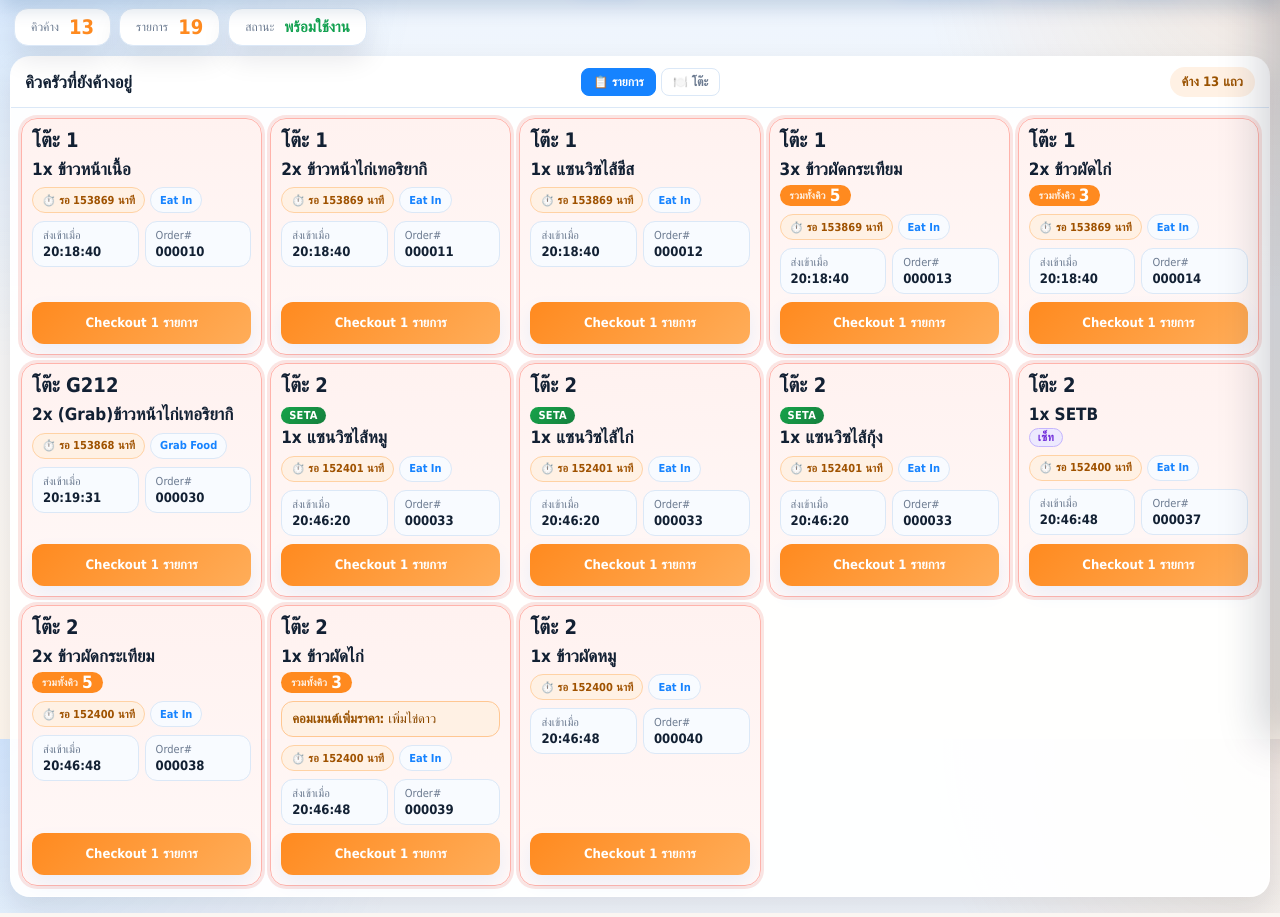
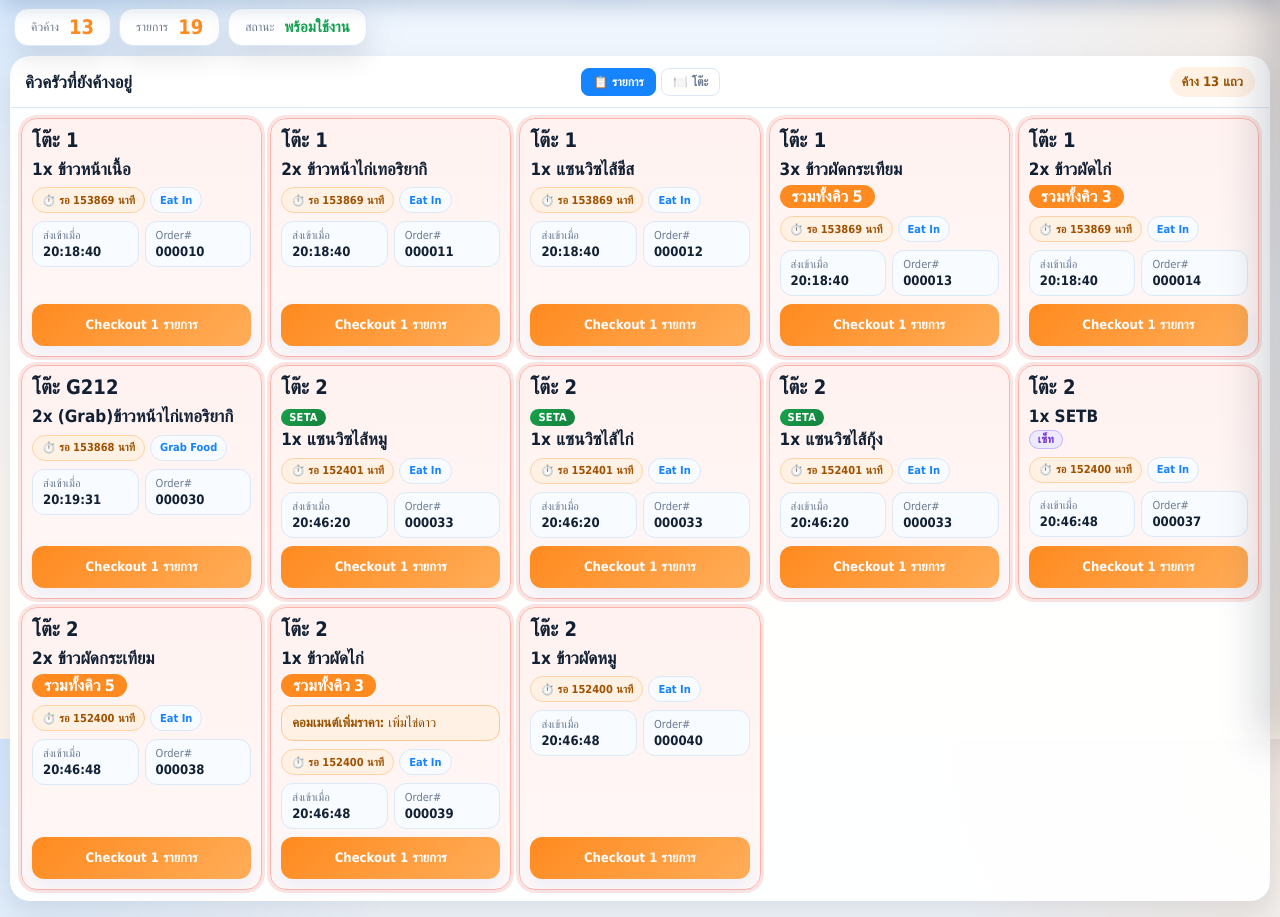
Before and after one commit to moochanakarn-pixel/All-Project-Checker, a PHP site: page /checker.php in a window 1280 px wide. Shown: the part 61-978 px from the top of the page. Run offline with PHP 8.4, Linux system fonts and the light colour scheme; data comes from the database, SQL or seed files in the repository; data that the repository does not hold is empty; some libraries are stand-ins or nearby versions.

Commit message:
feat: เพิ่ม font size selector S/M/L/XL สำหรับป้าย รวมทั้งคิว
- ใช้ CSS vars --qty-font / --qty-font-sm แทน hardcode ทุกที่
- Style B วงกลมใช้ em units (1.7em) auto-scale ตาม font size
- Settings: button group S(12)/M(14)/L(16)/XL(18) จำกัดไม่โอเว่อ
- บันทึก localStorage แยกตาม ComputerID

Co-Authored-By: Claude Sonnet 4.6 <noreply@anthropic.com>
Claude-Session: https://claude.ai/code/session_01VZriq3Tdpbh2ngHSrHhh7V

```diff
--- a/checker/checker.php
+++ b/checker/checker.php
@@ -242,15 +242,13 @@ $_ckBase = _computeCheckerBase();
         .qty-badge.checkout-dark{background:linear-gradient(135deg,var(--secondary),#ffad59);border-color:#ffd8b0;color:#fff}
         .product-block{margin:0 0 8px}
         .product-name{margin:0;font-size:17px;line-height:1.2;word-break:break-word;font-weight:bold}
-        .product-total-hint{margin-top:6px;display:inline-flex;align-items:center;gap:4px;padding:2px 10px;border-radius:999px;background:var(--secondary);color:#fff;letter-spacing:.2px}
-        .product-total-hint .qty-label{font-size:10px;opacity:.88;font-weight:600}
-        .product-total-hint .qty-num{font-size:17px;font-weight:900;line-height:1}
-        body.qty-style-b .product-total-hint{background:transparent;padding:2px 0;border-radius:0;color:var(--text-soft,#6b7280);gap:5px}
-        body.qty-style-b .product-total-hint .qty-label{font-size:11px;font-weight:500}
-        body.qty-style-b .product-total-hint .qty-num{min-width:22px;height:22px;padding:0 4px;border-radius:50%;background:var(--secondary);color:#fff;font-size:13px;font-weight:900;display:inline-flex;align-items:center;justify-content:center}
+        .product-total-hint{margin-top:6px;display:inline-flex;align-items:center;gap:4px;padding:2px 12px;border-radius:999px;background:var(--secondary);color:#fff;font-size:var(--qty-font,16px);font-weight:bold;letter-spacing:.2px}
+        .product-total-hint .qty-label{font-weight:600}
+        .product-total-hint .qty-num{font-weight:900;line-height:1}
+        body.qty-style-b .product-total-hint{background:transparent;padding:2px 0;border-radius:0;color:var(--text-soft,#6b7280);gap:6px}
+        body.qty-style-b .product-total-hint .qty-label{font-weight:500}
+        body.qty-style-b .product-total-hint .qty-num{min-width:1.7em;height:1.7em;padding:0 .3em;border-radius:50%;background:var(--secondary);color:#fff;font-weight:900;display:inline-flex;align-items:center;justify-content:center}
         body.qty-style-c .product-total-hint{background:var(--primary,#2563eb);gap:4px;padding:3px 12px}
-        body.qty-style-c .product-total-hint .qty-label{font-size:10px;opacity:.88;font-weight:600}
-        body.qty-style-c .product-total-hint .qty-num{font-size:17px;font-weight:900;line-height:1}
         body.hide-qty-hint .product-total-hint,body.hide-qty-hint .ct-item-qtyhint{display:none!important}
         .parent-name-label{
             display:inline-block;margin-bottom:3px;font-size:11px;font-weight:bold;color:#fff;
@@ -1325,6 +1330,16 @@ $_ckBase = _computeCheckerBase();
             });
         }
 
+        const _qtyFontKey = 'checker_qty_font_' + String(currentComputerIdFromConfig || 0);
+        function getQtyFont() { return parseInt(localStorage.getItem(_qtyFontKey) || '16', 10); }
+        function applyQtyFont(size) {
+            document.documentElement.style.setProperty('--qty-font', size + 'px');
+            document.documentElement.style.setProperty('--qty-font-sm', Math.max(10, size - 2) + 'px');
+            document.querySelectorAll('[data-qty-font]').forEach(function(b) {
+                b.classList.toggle('active', parseInt(b.dataset.qtyFont, 10) === size);
+            });
+        }
+
         const _barcodeVisibleKey = 'checker_barcode_visible_' + String(currentComputerIdFromConfig || 0);
 
         function getBarcodeVisible() {
@@ -1381,6 +1396,7 @@ $_ckBase = _computeCheckerBase();
             if (qtyChk) qtyChk.checked = getQtyHintVisible();
             // sync qty style buttons
             applyQtyStyle(getQtyStyle());
+            applyQtyFont(getQtyFont());
         }
         function initAppearancePanel() {
             document.querySelectorAll('[data-card]').forEach(function(btn) {
@@ -1431,6 +1447,14 @@ $_ckBase = _computeCheckerBase();
                 });
             });
             applyQtyStyle(getQtyStyle());
+            document.querySelectorAll('[data-qty-font]').forEach(function(btn) {
+                btn.addEventListener('click', function() {
+                    const size = parseInt(btn.dataset.qtyFont, 10);
+                    try { localStorage.setItem(_qtyFontKey, String(size)); } catch(e) {}
+                    applyQtyFont(size);
+                });
+            });
+            applyQtyFont(getQtyFont());
         }
         function initSettingsTabs() {
             const btnSystem     = document.getElementById('tabBtnSystem');
```
Also changed, not shown: other parts of checker/checker.php (+15 -8 lines).
